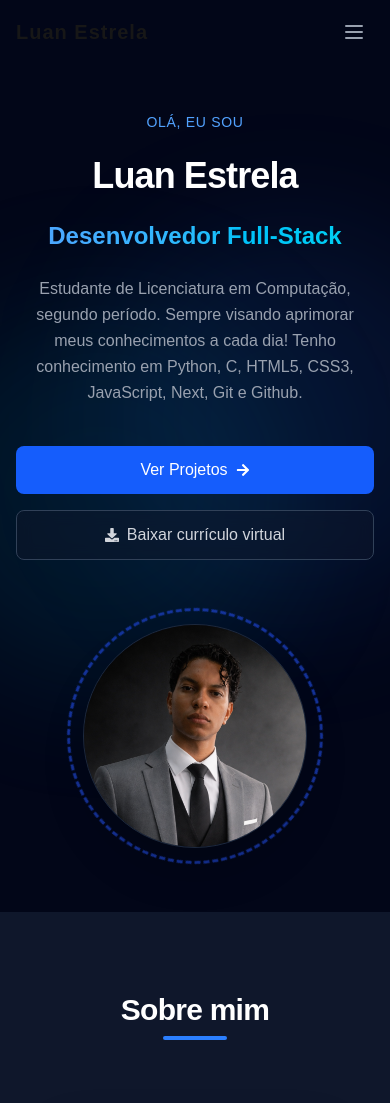
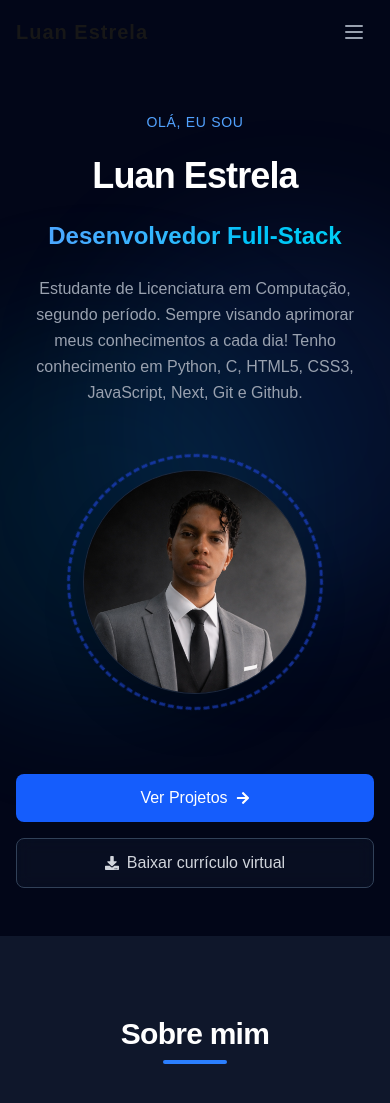
Before and after one commit to Luan-E/Portfolio-Luan_Estrela, a Next.js app: page / in a window 390 px wide. Shown: the top 1103 px of the page. Built offline with nearby package versions, Linux system fonts and the light colour scheme.

Commit message:
feat: Alteração do layout mobile

```diff
--- a/src/components/Hero.jsx
+++ b/src/components/Hero.jsx
@@ -10,15 +10,16 @@ const Hero = () => {
 
             {/* Efeito de luz de fundo (Glow/Blur) */}
             <div className='absolute top-1/4 left-1/4 w-96 h-96 bg-blue-500/10 rounded-full blur-3xl pointer-events-none'></div>
+
             <div className='absolute bottom-1/4 right-1/4 w-96 h-96 bg-cyan-500/10 rounded-full blur-3xl pointer-events-none'></div>
 
             {/* Container responsivo centralizado */}
             <div className='max-w-7xl mx-auto px-4 sm:px-6 lg:px-6 w-full z-10 py-12 md:py-0'>
                 {/* Grid adaptável */}
-                <div className='grid grid-cols-1 md:grid-cols-2 gap-12 items-center'>
+                <div className='grid grid-cols-1 md:grid-cols-2 gap-8 gap-12 items-center'>
 
                     {/* Coluna da Esquerda: Textos e Botões */}
-                    <div className='flex flex-col space-y-6 text-center md:text-left animate-fade-in'>
+                    <div className='md:col-start-1 md:row-start-1 flex flex-col space-y-6 text-center md:text-left animate-fade-in'>
 
                         {/* Saudação */}
                         <span className='text-blue-400 font-medium tracking-wider uppercase text-sm sm:text-base'>
@@ -30,7 +31,7 @@ const Hero = () => {
                             Luan Estrela
                         </h1>
 
-                        {/* Subbtítulo */}
+                        {/* Subtítulo */}
                         <h2 className='text-2xl sm:text-3xl lg:text-4xl font-bold bg-gradient-to-r from-blue-400 to-cyan-400 bg-clip-text text-transparent'>
                             Desenvolvedor Full-Stack
                         </h2>
@@ -39,33 +40,10 @@ const Hero = () => {
                         <p className='text-gray-400 text-base sm:text-lg max-w-lg mx-auto md:mx-0 leading-relaxed'>
                             Estudante de Licenciatura em Computação, segundo período. Sempre visando aprimorar meus conhecimentos a cada dia! Tenho conhecimento em Python, C, HTML5, CSS3, JavaScript, Next, Git e Github.
                         </p>
-
-                        {/* Botões */}
-                        <div className='flex flex-col sm:flex-row items-center justify-center md:justify-start gap-4 pt-4'>
-
-                            {/* Botão Primário: Ver Projetos */}
-                            <Link
-                                href='#projetos'
-                                className='w-full sm:w-auto inline-flex items-center justify-center bg-blue-600 hover:bg-blue-700 text-white font-medium px-8 py-3 rounded-lg transition-colors group'
-                            >
-                                Ver Projetos
-                                <FaArrowRight className='ml-2 text-sm transition-transform group-hover:translate-x-1' />
-                            </Link>
-
-                            {/* Botão Secundário: Download CV */}
-                            <a
-                                href='/curriculo.pdf'
-                                download='Luan_Estrela_CV.pdf'
-                                className='w-full sm:w-auto inline-flex items-center justify-center border border-slate-700 hover:border-slate-500 bg-slate-900/50 hover:bg-slate-800 text-gray-300 hover:text-white font-medium px-8 py-3 rounded-lg transition-all backdrop-blur-sm'
-                            >
-                                <FaDownload className='mr-2 text-sm' />
-                                Baixar currículo virtual
-                            </a>
-                        </div>
                     </div>
 
                     {/* Coluna da Direita: Espaço para Foto ou Arte Abstrata */}
-                    <div className='flex justify-center items-center relative'>
+                    <div className='md:col-start-2 md:row-start-1 md:row-span-2 flex justify-center items-center relative'>
 
                         {/* Moldura geométrica */}
                         <div className='relative w-64 h-64 sm:w-80 sm:h-80 lg:w-96 lg:h-96 rounded-full border-3 border-dashed border-blue-800/80 flex items-center justify-center p-4 animate-[spin_60s_linear_infinite]'>
@@ -88,6 +66,29 @@ const Hero = () => {
                         </div>
                     </div>
 
+                    {/* Botões */}
+                    <div className='md:col-start-1 md:row-start-2 flex flex-col sm:flex-row items-center justify-center md:justify-start gap-4 pt-4'>
+
+                        {/* Botão Primário: Ver Projetos */}
+                        <Link
+                            href='#projetos'
+                            className='w-full sm:w-auto inline-flex items-center justify-center bg-blue-600 hover:bg-blue-700 text-white font-medium px-8 py-3 rounded-lg transition-colors group'
+                        >
+                            Ver Projetos
+                            <FaArrowRight className='ml-2 text-sm transition-transform group-hover:translate-x-1' />
+                        </Link>
+
+                        {/* Botão Secundário: Download CV */}
+                        <a
+                            href='/curriculo.pdf'
+                            download='Luan_Estrela_CV.pdf'
+                            className='w-full sm:w-auto inline-flex items-center justify-center border border-slate-700 hover:border-slate-500 bg-slate-900/50 hover:bg-slate-800 text-gray-300 hover:text-white font-medium px-8 py-3 rounded-lg transition-all backdrop-blur-sm'
+                        >
+                            <FaDownload className='mr-2 text-sm' />
+                            Baixar currículo virtual
+                        </a>
+                    </div>
+
                 </div>
             </div>
         </section>
```
